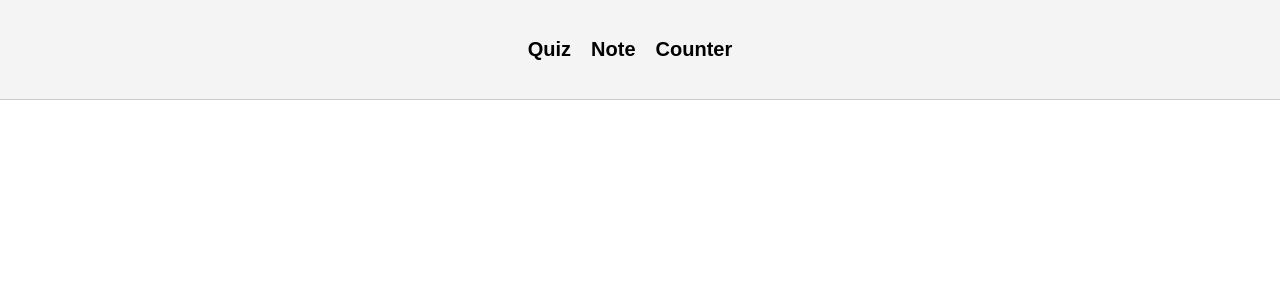
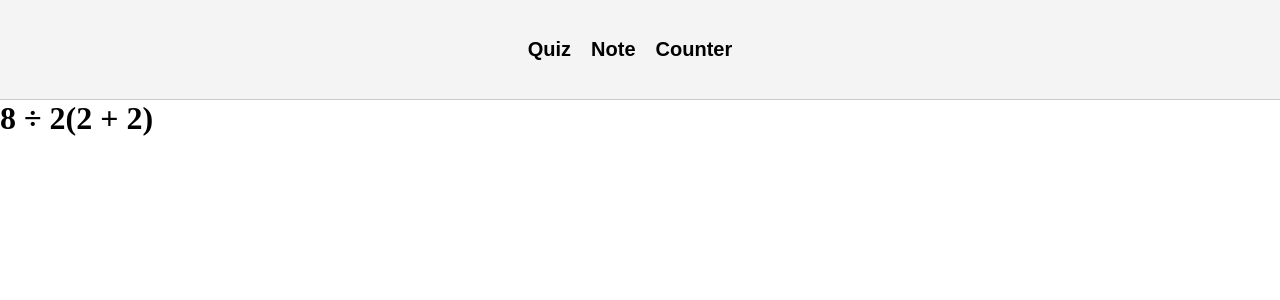
Before and after one commit to beyondnaxos/Udemy_Deep_Learn_Vue, a Vue app: page /1 in a window 1280 px wide. Before the commit this address had no page. Shown: the top 300 px of the page. Built offline with nearby package versions, Linux system fonts and the light colour scheme.

Commit message:
RouterLink for questions

```diff
--- a/src/components/TheQuizCard.vue
+++ b/src/components/TheQuizCard.vue
@@ -1,6 +1,8 @@
 
 <script setup>
 import { defineProps } from 'vue'
+import {RouterLink} from 'vue-router'
+
 const props = defineProps({
     quiz: {
         type: Object,
@@ -12,13 +14,13 @@ const props = defineProps({
 
 </script>
 <template>
-    <div class="card">
+    <RouterLink  :to="`/${quiz.id}`" class="card">
         <img :src='quiz.img' alt="">
         <div class="card-text">
             <h2>{{quiz.name}}</h2>
             <p>{{quiz.questions.length}} Questions</p>
         </div>
-     </div>
+     </RouterLink>
 </template>
 
 
@@ -31,7 +33,8 @@ const props = defineProps({
         margin-bottom: 35px;
         margin-right: 20px;
         cursor: pointer;
-
+        text-decoration: none;
+        color: black;
         font-family: 'Poppins', sans-serif;
     }
 
--- a/src/router/index.js
+++ b/src/router/index.js
@@ -2,26 +2,29 @@ import { createRouter, createWebHistory } from 'vue-router'
 import TheQuiz from '../views/TheQuiz.vue'
 import TheNote from '../views/TheNote.vue'
 import TheCounter from '../components/TheCounter.vue'
-
+import TheQuestion from '../views/TheQuestion.vue'
 
 const routes = [
   {
     path: '/',
     name: 'Quiz',
-    component: TheQuiz
+    component: TheQuiz,
   },
   {
     path: '/note',
     name: 'Note',
-    component: TheNote
+    component: TheNote,
   },
   {
     path: '/counter',
     name: 'Counter',
-    component: TheCounter
+    component: TheCounter,
   },
-
-
+  {
+    path: '/:id',
+    name: 'questions',
+    component: TheQuestion,
+  },
 ]
 
 const router = createRouter({
--- /dev/null
+++ b/src/views/TheQuestion.vue
@@ -0,0 +1,18 @@
+<script setup>
+import {useRoute} from 'vue-router'
+import quizes from '@/data/quizes.json'
+
+const route = useRoute()
+
+const quiz = quizes.find(q => q.id === parseInt(route.params.id))
+
+console.log(quiz)
+
+
+</script>
+
+<template>
+    <div>
+        <h1>{{quiz.questions[0].text}}</h1>
+    </div>
+</template>
```
Also changed, not shown: src/views/TheQuiz.vue (line endings or trailing spaces). Lines whose indentation alone changed are shown as unchanged.
